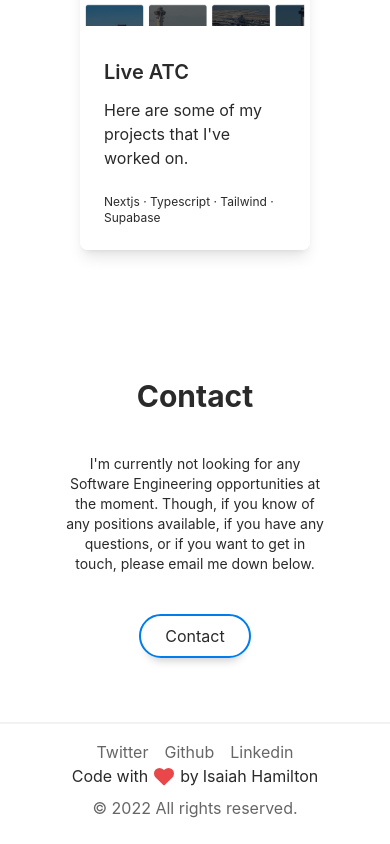
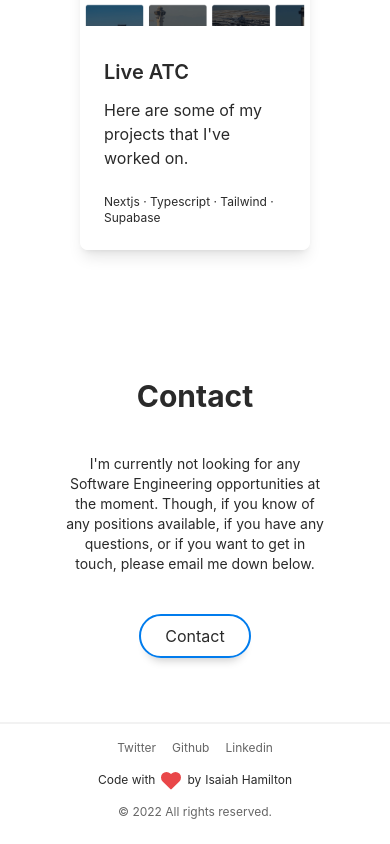
Before and after one commit to Isaiah-Hamilton/Portfolio, a Next.js app: page / in a window 390 px wide. Shown: the part 2656-3500 px from the top of the page. Built offline with nearby package versions, Linux system fonts and the light colour scheme.

Commit message:
fix: footer mobile ui

```diff
--- a/components/Footer.tsx
+++ b/components/Footer.tsx
@@ -4,8 +4,8 @@ import HeartIcon from './Icons/HeartIcon'
 
 const Footer = () => {
   return (
-    <div className="flex flex-col items-center justify-between py-4 sm:flex-row dark:bg-[#252525] border-t-2 border-[#f2f2f2] dark:border-[#333333] -mx-16 px-16">
-      <div className="flex -mx-2">
+    <div className="flex flex-col items-center justify-between py-4 sm:flex-row dark:bg-[#252525] border-t-2 border-[#f2f2f2] dark:border-[#333333] -mx-16 px-16 space-y-3 sm:space-y-0">
+      <div className="flex -mx-2 text-xs md:text-sm lg:text-base">
         <Link href={data.twitter}>
           <a className="mx-2 text-[#666666] dark:text-gray-300 hover:text-brand-400 dark:hover:text-brand-500">
             Twitter
@@ -23,7 +23,7 @@ const Footer = () => {
         </Link>
       </div>
 
-      <div className="flex space-x-1">
+      <div className="flex items-center space-x-1 text-xs md:text-sm lg:text-base">
         <span>Code with</span>
         <HeartIcon />
         <span>by</span>
@@ -32,7 +32,7 @@ const Footer = () => {
         </Link>
       </div>
 
-      <p className="py-2 text-[#666666] dark:text-gray-300 sm:py-0">
+      <p className="text-[#666666] dark:text-gray-300 text-xs md:text-sm lg:text-base">
         © {new Date().getFullYear()} All rights reserved.
       </p>
     </div>
```
